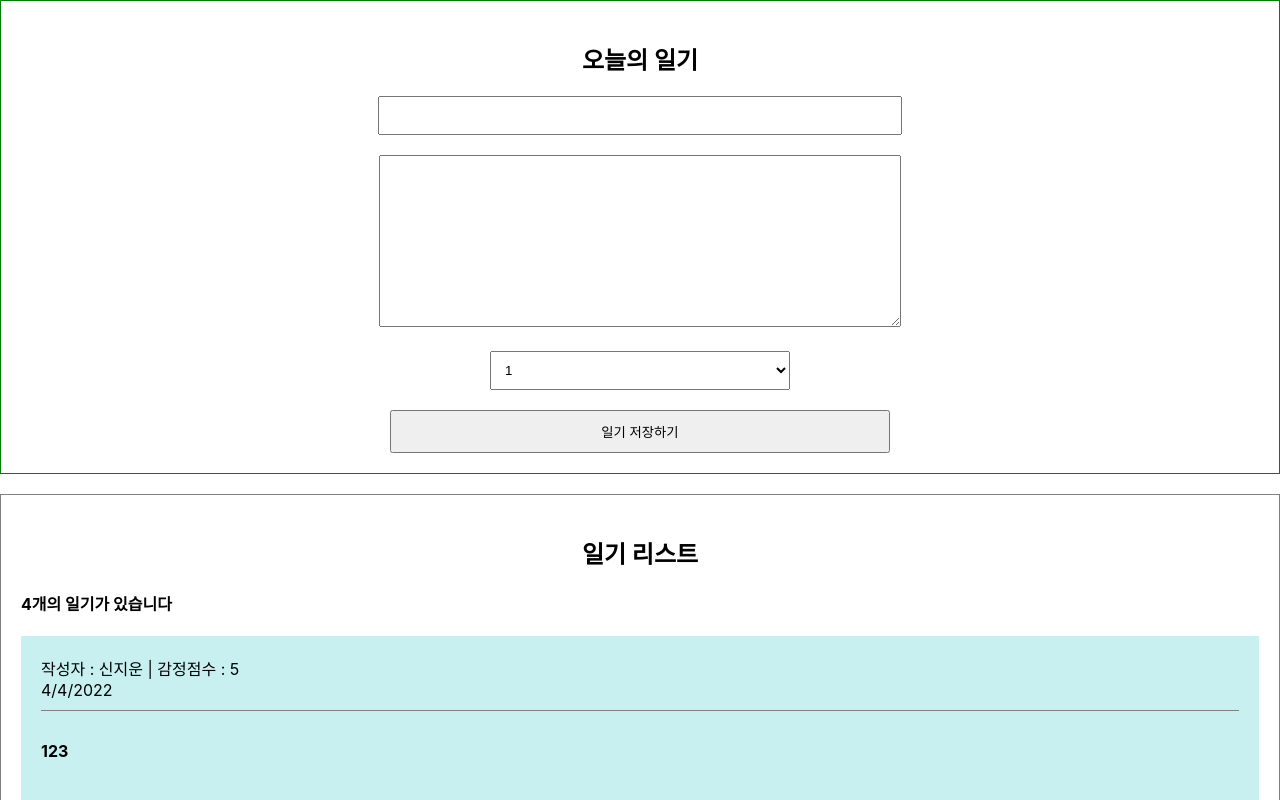
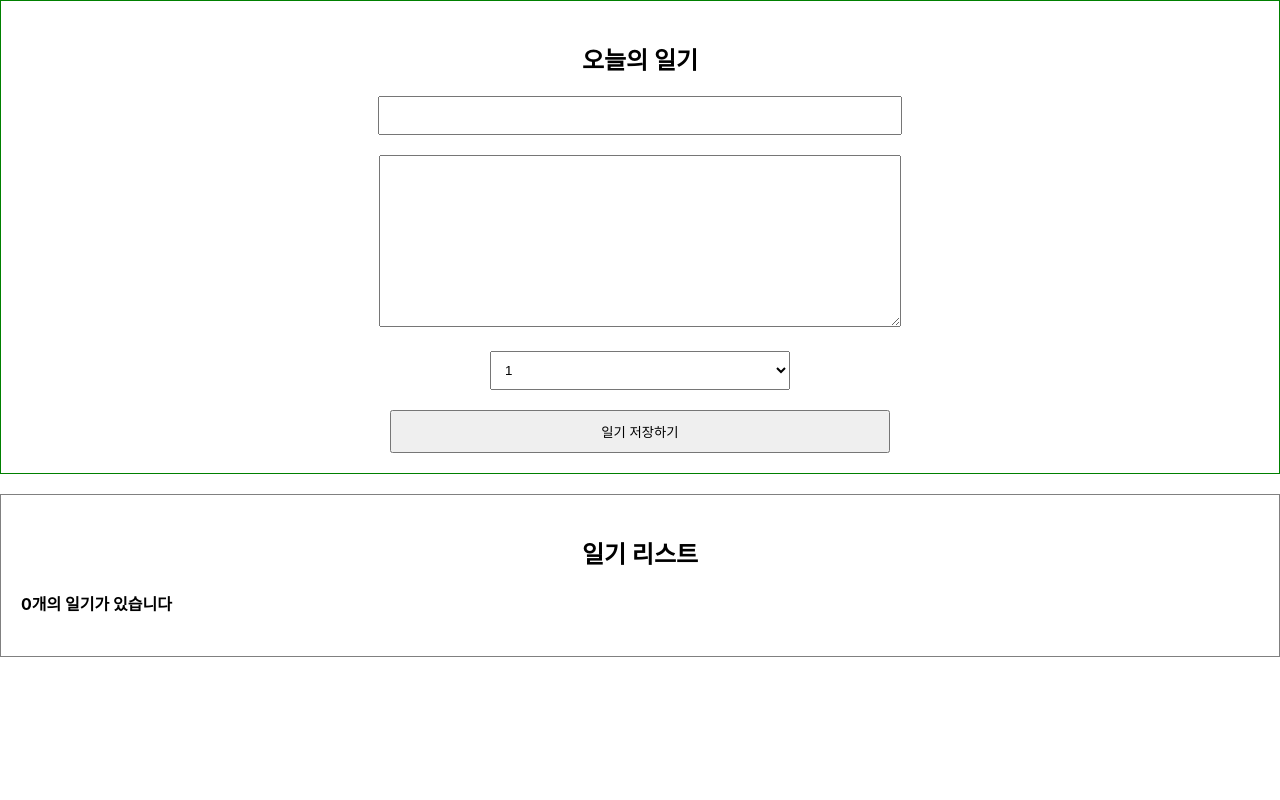
Before and after one commit to jiunshinn/React-diary, a React (Create React App) app: page / in a window 1280 px wide. Shown: the top 800 px of the page. Built offline with nearby package versions, Linux system fonts and the light colour scheme.

Commit message:
create diary

```diff
--- a/src/App.js
+++ b/src/App.js
@@ -1,43 +1,62 @@
+import { useState, useRef } from 'react';
 import './App.css';
 import DiaryEditor from './DiaryEditor';
 import DiaryList from './DiaryList';
 
-const dummyList = [
-  {
-    id: 1,
-    author: '신지운',
-    content: '123',
-    emotion: 5,
-    created_at: new Date().getTime()
-  },
-  {
-    id: 2,
-    author: '신지현',
-    content: '123',
-    emotion: 5,
-    created_at: new Date().getTime()
-  },
-  {
-    id: 3,
-    author: '이남길',
-    content: '123',
-    emotion: 5,
-    created_at: new Date().getTime()
-  },
-  {
-    id: 4,
-    author: '신민성',
-    content: '123',
-    emotion: 5,
-    created_at: new Date().getTime()
-  },
-]
+// const dummyList = [
+//   {
+//     id: 1,
+//     author: '신지운',
+//     content: '123',
+//     emotion: 5,
+//     created_at: new Date().getTime()
+//   },
+//   {
+//     id: 2,
+//     author: '신지현',
+//     content: '123',
+//     emotion: 5,
+//     created_at: new Date().getTime()
+//   },
+//   {
+//     id: 3,
+//     author: '이남길',
+//     content: '123',
+//     emotion: 5,
+//     created_at: new Date().getTime()
+//   },
+//   {
+//     id: 4,
+//     author: '신민성',
+//     content: '123',
+//     emotion: 5,
+//     created_at: new Date().getTime()
+//   },
+// ]
+
 
 function App() {
+  const [data, setData] = useState([]);
+
+  const dataId = useRef(0);
+
+  const onCreate = (author, content, emotion) => {
+    const created_at = new Date().getTime();
+    const newitem = {
+      author,
+      content,
+      emotion,
+      created_at,
+      id: dataId.current
+    }
+    dataId.current += 1;
+    setData([newitem, ...data]);
+  };
+
   return (
     <div className="App">
-      <DiaryEditor />
-      <DiaryList diaryList={dummyList} />
+      <DiaryEditor onCreate={onCreate} />
+      <DiaryList diaryList={data} />
     </div>
   );
 }
--- a/src/DiaryEditor.js
+++ b/src/DiaryEditor.js
@@ -1,6 +1,6 @@
 import React, { useState, useRef } from "react";
 
-const DiaryEditor = () => {
+const DiaryEditor = ({ onCreate }) => {
 
     const authorInput = useRef();
     const contentInput = useRef();
@@ -26,6 +26,14 @@
             contentInput.current.focus();
             return;
         }
+
+        onCreate(state.author, state.content, state.emotion);
+        alert('저장 성공');
+        setState({
+            author: "",
+            content: "",
+            emotion: 1,
+        })
     }
 
     return (
```
